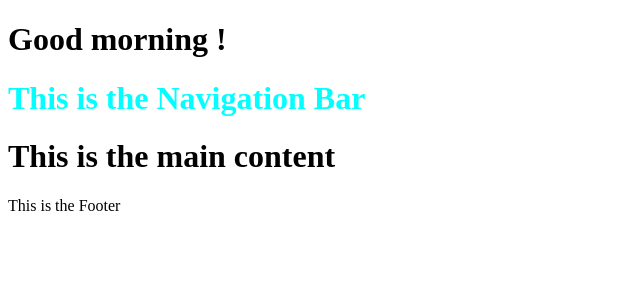
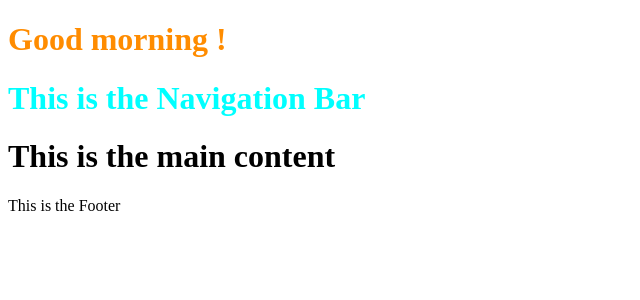
Before and after one commit to Viyath/react_learn, a React (Create React App) app: page / in a window 1280 px wide. Shown: the top 300 px of the page, without its empty margins (0-640 px from the left). Built offline with nearby package versions, Linux system fonts and the light colour scheme.

Commit message:
In line Styling in JSX Styling the h1 tag. In order to make style inline you have to pass it as objects. So you have to wrap the style with { }

```diff
--- a/components/App.js
+++ b/components/App.js
@@ -18,7 +18,7 @@
 
   return (
     <div>
-      <h1>Good {timeOfDay} !</h1>
+      <h1 style={{color:"#FF8C00"}}>Good {timeOfDay} !</h1>
       <Nav />
       <Main />
       <Footer />
```
